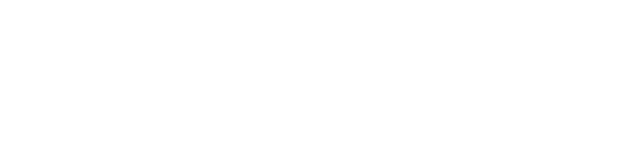
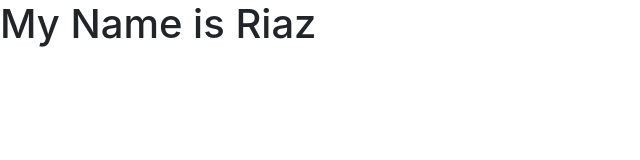
Before and after one commit to devimad/rio, a plain HTML site: page riaz.html in a window 1280 px wide. Shown: the whole page, without its empty margins (0-640 px from the left). Drawn offline with nearby package versions, Linux system fonts and the light colour scheme.

Commit message:
Riaz added h1 file

```diff
--- a/riaz.html
+++ b/riaz.html
@@ -11,4 +11,7 @@
 <script src="https://cdnjs.cloudflare.com/ajax/libs/popper.js/1.14.7/umd/popper.min.js" integrity="sha384-UO2eT0CpHqdSJQ6hJty5KVphtPhzWj9WO1clHTMGa3JDZwrnQq4sF86dIHNDz0W1" crossorigin="anonymous"></script>
 <script src="https://stackpath.bootstrapcdn.com/bootstrap/4.3.1/js/bootstrap.min.js" integrity="sha384-JjSmVgyd0p3pXB1rRibZUAYoIIy6OrQ6VrjIEaFf/nJGzIxFDsf4x0xIM+B07jRM" crossorigin="anonymous"></script>
 </body>
+
+    <h1>My Name is Riaz</h1>
+
 </html>
```
